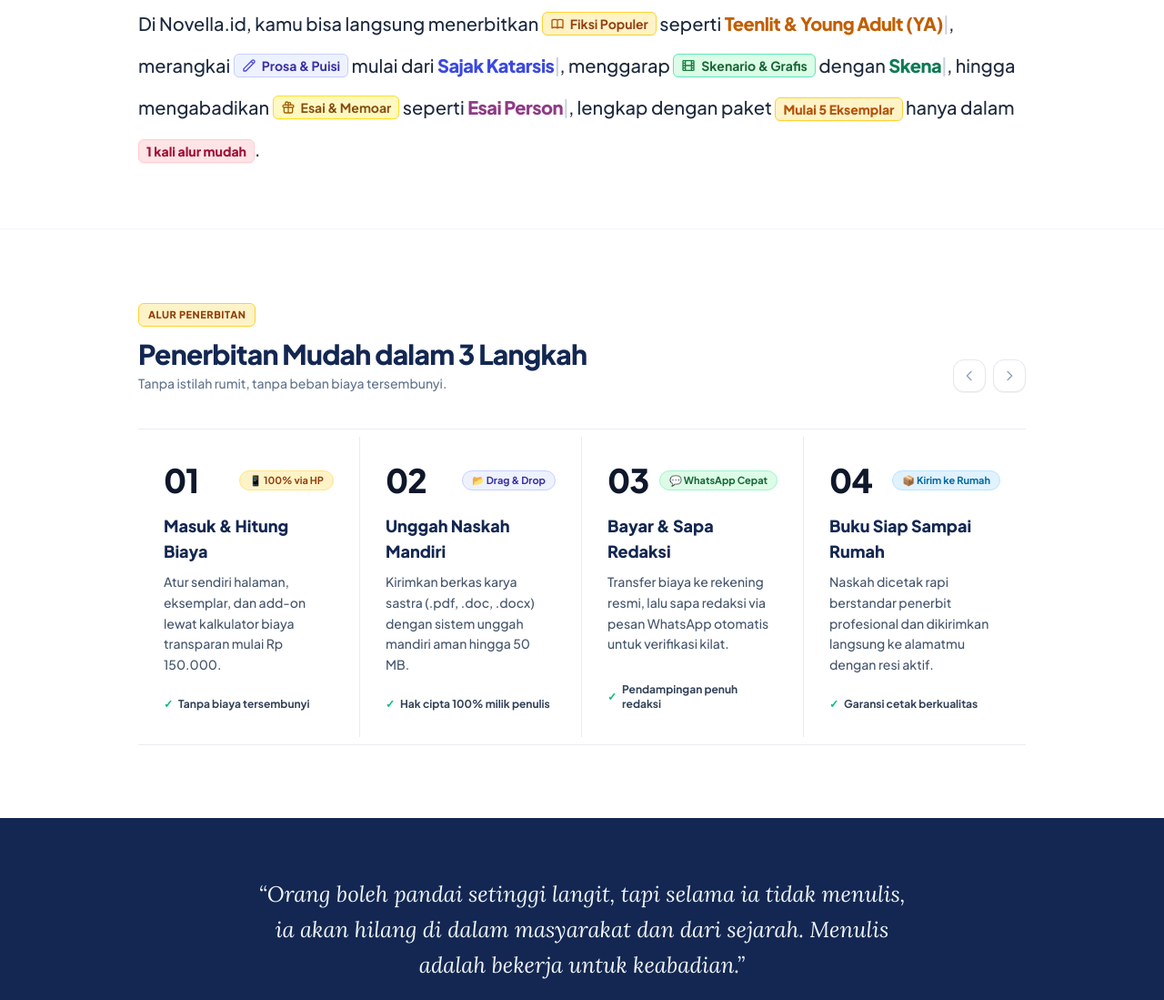
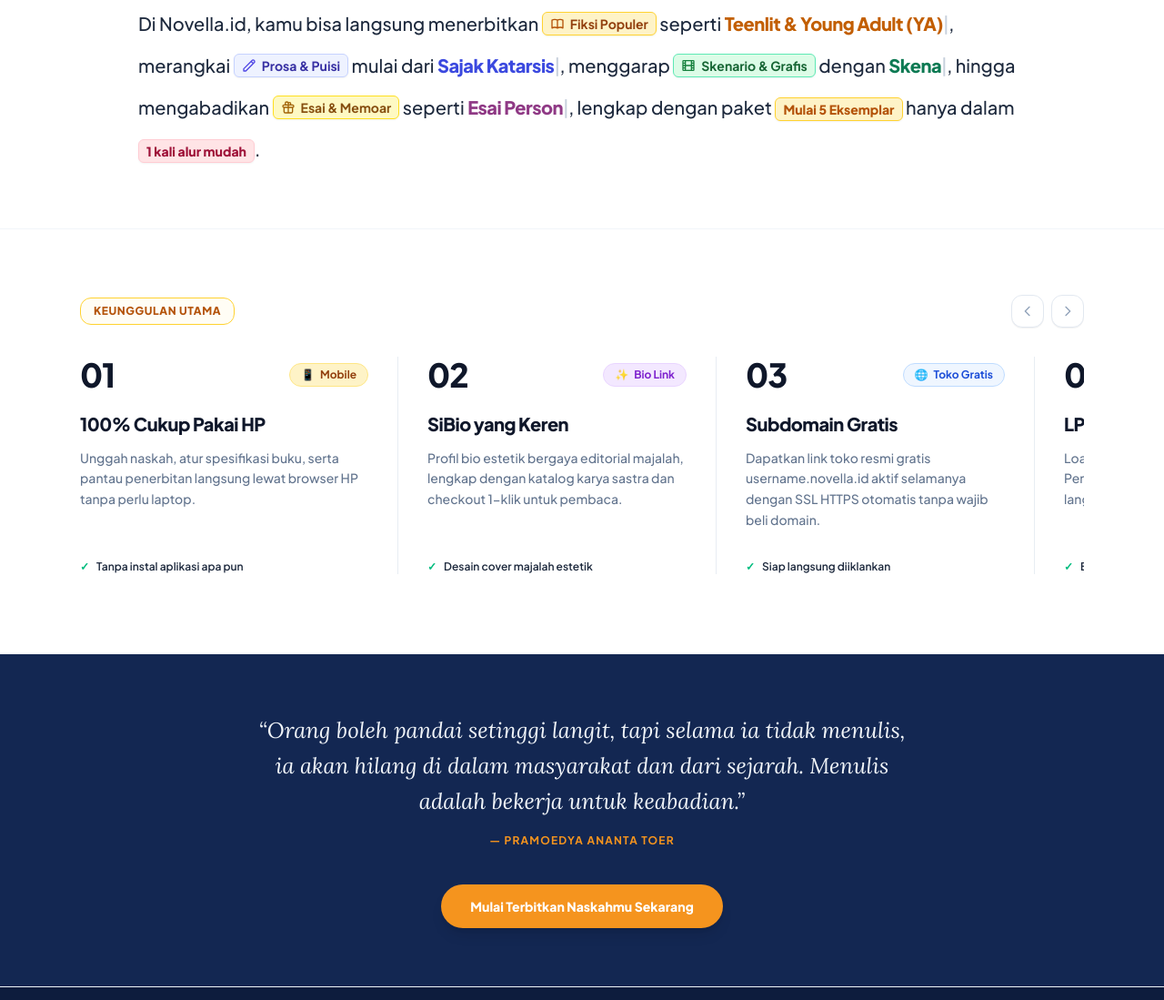
Before and after one commit to crediblemark-official/Novella, an Astro site in the folder apps/frontend/: page / in a window 1280 px wide. Shown: the part 802-1901 px from the top of the page at 91% size. Built offline with nearby package versions, Linux system fonts and the light colour scheme; Astro itself is replaced by a stand-in of ours; no server answers.

Commit message:
style(landing): terapkan card carousel persis seperti gambar referensi (header, badge, pembatas, typography, dan overflow peeking)

```diff
--- a/apps/frontend/src/pages/index.astro
+++ b/apps/frontend/src/pages/index.astro
@@ -114,40 +114,34 @@ import BaseLayout from '../layouts/BaseLayout.astro';
     </div>
   </section>
 
-  <!-- Cara Kerja (Penerbitan Mudah Bergaya Editorial Minimalis ala Referensi) -->
-  <section id="cara-kerja" class="border-t border-slate-100 bg-white py-16 sm:py-20">
-    <div class="mx-auto max-w-5xl px-4 sm:px-6">
-      <!-- Section Header with Pill & Carousel Arrows -->
-      <div class="flex flex-wrap items-end justify-between gap-4">
+  <!-- Section Keunggulan Utama / Alur Sastra ala Referensi Persis -->
+  <section id="cara-kerja" class="bg-white py-14 sm:py-18 overflow-hidden border-t border-slate-100">
+    <div class="mx-auto max-w-6xl px-4 sm:px-6">
+      <!-- Top Header Row -->
+      <div class="flex items-center justify-between pb-8">
         <div>
-          <div class="inline-flex items-center rounded-md border border-amber-300 bg-[#FEF3C7] px-2.5 py-1 text-[11px] font-extrabold uppercase tracking-wider text-[#92400E]">
-            ALUR PENERBITAN
-          </div>
-          <h2 class="mt-3 text-2xl font-extrabold text-navy sm:text-3xl tracking-tight">
-            Penerbitan Mudah dalam 3 Langkah
-          </h2>
-          <p class="mt-1 text-xs text-slate-500 sm:text-sm">
-            Tanpa istilah rumit, tanpa beban biaya tersembunyi.
-          </p>
+          <span class="inline-flex items-center rounded-xl border border-amber-300 bg-[#FFFDF5] px-3.5 py-1.5 text-xs font-extrabold uppercase tracking-wider text-[#B45309]">
+            KEUNGGULAN UTAMA
+          </span>
         </div>
 
-        <!-- Carousel Navigation Arrows -->
+        <!-- Carousel Navigation Controls -->
         <div class="flex items-center gap-2">
           <button
-            id="step-carousel-prev"
+            id="carousel-btn-prev"
             type="button"
-            aria-label="Langkah Sebelumnya"
-            class="flex h-9 w-9 items-center justify-center rounded-xl border border-slate-200 bg-white text-slate-400 shadow-2xs transition-colors hover:border-navy hover:text-navy active:scale-95"
+            aria-label="Sebelumnya"
+            class="flex h-9 w-9 items-center justify-center rounded-xl border border-slate-200 bg-white text-slate-400 shadow-2xs transition-all hover:border-navy hover:text-navy hover:shadow-xs active:scale-95 cursor-pointer"
           >
             <svg class="h-4 w-4" fill="none" stroke="currentColor" viewBox="0 0 24 24">
               <path stroke-linecap="round" stroke-linejoin="round" stroke-width="2" d="M15 19l-7-7 7-7" />
             </svg>
           </button>
           <button
-            id="step-carousel-next"
+            id="carousel-btn-next"
             type="button"
-            aria-label="Langkah Selanjutnya"
-            class="flex h-9 w-9 items-center justify-center rounded-xl border border-slate-200 bg-white text-slate-400 shadow-2xs transition-colors hover:border-navy hover:text-navy active:scale-95"
+            aria-label="Selanjutnya"
+            class="flex h-9 w-9 items-center justify-center rounded-xl border border-slate-200 bg-white text-slate-400 shadow-2xs transition-all hover:border-navy hover:text-navy hover:shadow-xs active:scale-95 cursor-pointer"
           >
             <svg class="h-4 w-4" fill="none" stroke="currentColor" viewBox="0 0 24 24">
               <path stroke-linecap="round" stroke-linejoin="round" stroke-width="2" d="M9 5l7 7-7 7" />
@@ -156,96 +150,124 @@ import BaseLayout from '../layouts/BaseLayout.astro';
         </div>
       </div>
 
-      <!-- Step Cards with Vertical Dividers -->
+      <!-- Carousel Cards Track -->
       <div
-        id="steps-container"
-        class="mt-10 flex overflow-x-auto snap-x snap-mandatory md:grid md:grid-cols-4 divide-y md:divide-y-0 md:divide-x divide-slate-200/80 border-y border-slate-200/80 bg-white py-2 scroll-smooth scrollbar-none"
+        id="keunggulan-track"
+        class="flex gap-0 overflow-x-auto scroll-smooth scrollbar-none pb-4"
+        style="-ms-overflow-style: none; scrollbar-width: none;"
       >
         <!-- Card 01 -->
-        <div class="flex min-w-[85%] sm:min-w-[50%] md:min-w-0 snap-start flex-col justify-between p-6 sm:p-7 flex-shrink-0 md:flex-shrink">
+        <div class="w-[290px] sm:w-[330px] md:w-[350px] flex-shrink-0 pr-6 sm:pr-8 border-r border-slate-200/80 flex flex-col justify-between">
           <div>
             <div class="flex items-center justify-between">
-              <span class="text-3xl sm:text-4xl font-extrabold tracking-tight text-slate-900">01</span>
-              <span class="inline-flex items-center gap-1 rounded-full border border-amber-200 bg-[#FEF3C7] px-2.5 py-0.5 text-[11px] font-bold text-[#92400E]">
-                <span>📱 100% via HP</span>
+              <span class="text-3xl sm:text-4xl font-extrabold tracking-tight text-[#0F172A]">01</span>
+              <span class="inline-flex items-center gap-1.5 rounded-full border border-amber-200 bg-[#FEF3C7] px-3 py-1 text-xs font-bold text-[#92400E]">
+                <span>📱</span>
+                <span>Mobile</span>
               </span>
             </div>
-            <h3 class="mt-4 text-base sm:text-lg font-extrabold text-navy">
-              Masuk & Hitung Biaya
+            <h3 class="mt-5 text-xl font-extrabold text-[#0F172A] tracking-tight">
+              100% Cukup Pakai HP
             </h3>
-            <p class="mt-2 text-xs sm:text-sm leading-relaxed text-slate-600">
-              Atur sendiri halaman, eksemplar, dan add-on lewat kalkulator biaya transparan mulai Rp 150.000.
+            <p class="mt-3 text-sm leading-relaxed text-slate-500 font-normal">
+              Unggah naskah, atur spesifikasi buku, serta pantau penerbitan langsung lewat browser HP tanpa perlu laptop.
             </p>
           </div>
-          <div class="mt-6 flex items-center gap-1.5 text-xs font-bold text-slate-700">
-            <span class="text-emerald-500 font-extrabold">✓</span>
-            <span>Tanpa biaya tersembunyi</span>
+          <div class="mt-8 flex items-center gap-2 text-xs font-semibold text-slate-800">
+            <span class="text-emerald-500 font-bold">✓</span>
+            <span>Tanpa instal aplikasi apa pun</span>
           </div>
         </div>
 
         <!-- Card 02 -->
-        <div class="flex min-w-[85%] sm:min-w-[50%] md:min-w-0 snap-start flex-col justify-between p-6 sm:p-7 flex-shrink-0 md:flex-shrink">
+        <div class="w-[290px] sm:w-[330px] md:w-[350px] flex-shrink-0 px-6 sm:px-8 border-r border-slate-200/80 flex flex-col justify-between">
           <div>
             <div class="flex items-center justify-between">
-              <span class="text-3xl sm:text-4xl font-extrabold tracking-tight text-slate-900">02</span>
-              <span class="inline-flex items-center gap-1 rounded-full border border-indigo-200 bg-[#EEF2FF] px-2.5 py-0.5 text-[11px] font-bold text-[#3730A3]">
-                <span>📂 Drag & Drop</span>
+              <span class="text-3xl sm:text-4xl font-extrabold tracking-tight text-[#0F172A]">02</span>
+              <span class="inline-flex items-center gap-1.5 rounded-full border border-purple-200 bg-[#F3E8FF] px-3 py-1 text-xs font-bold text-[#7E22CE]">
+                <span>✨</span>
+                <span>Bio Link</span>
               </span>
             </div>
-            <h3 class="mt-4 text-base sm:text-lg font-extrabold text-navy">
-              Unggah Naskah Mandiri
+            <h3 class="mt-5 text-xl font-extrabold text-[#0F172A] tracking-tight">
+              SiBio yang Keren
             </h3>
-            <p class="mt-2 text-xs sm:text-sm leading-relaxed text-slate-600">
-              Kirimkan berkas karya sastra (.pdf, .doc, .docx) dengan sistem unggah mandiri aman hingga 50 MB.
+            <p class="mt-3 text-sm leading-relaxed text-slate-500 font-normal">
+              Profil bio estetik bergaya editorial majalah, lengkap dengan katalog karya sastra dan checkout 1-klik untuk pembaca.
             </p>
           </div>
-          <div class="mt-6 flex items-center gap-1.5 text-xs font-bold text-slate-700">
-            <span class="text-emerald-500 font-extrabold">✓</span>
-            <span>Hak cipta 100% milik penulis</span>
+          <div class="mt-8 flex items-center gap-2 text-xs font-semibold text-slate-800">
+            <span class="text-emerald-500 font-bold">✓</span>
+            <span>Desain cover majalah estetik</span>
           </div>
         </div>
 
         <!-- Card 03 -->
-        <div class="flex min-w-[85%] sm:min-w-[50%] md:min-w-0 snap-start flex-col justify-between p-6 sm:p-7 flex-shrink-0 md:flex-shrink">
+        <div class="w-[290px] sm:w-[330px] md:w-[350px] flex-shrink-0 px-6 sm:px-8 border-r border-slate-200/80 flex flex-col justify-between">
           <div>
             <div class="flex items-center justify-between">
-              <span class="text-3xl sm:text-4xl font-extrabold tracking-tight text-slate-900">03</span>
-              <span class="inline-flex items-center gap-1 rounded-full border border-emerald-200 bg-[#DCFCE7] px-2.5 py-0.5 text-[11px] font-bold text-[#166534]">
-                <span>💬 WhatsApp Cepat</span>
+              <span class="text-3xl sm:text-4xl font-extrabold tracking-tight text-[#0F172A]">03</span>
+              <span class="inline-flex items-center gap-1.5 rounded-full border border-blue-200 bg-[#EFF6FF] px-3 py-1 text-xs font-bold text-[#1D4ED8]">
+                <span>🌐</span>
+                <span>Toko Gratis</span>
               </span>
             </div>
-            <h3 class="mt-4 text-base sm:text-lg font-extrabold text-navy">
-              Bayar & Sapa Redaksi
+            <h3 class="mt-5 text-xl font-extrabold text-[#0F172A] tracking-tight">
+              Subdomain Gratis
             </h3>
-            <p class="mt-2 text-xs sm:text-sm leading-relaxed text-slate-600">
-              Transfer biaya ke rekening resmi, lalu sapa redaksi via pesan WhatsApp otomatis untuk verifikasi kilat.
+            <p class="mt-3 text-sm leading-relaxed text-slate-500 font-normal">
+              Dapatkan link toko resmi gratis username.novella.id aktif selamanya dengan SSL HTTPS otomatis tanpa wajib beli domain.
             </p>
           </div>
-          <div class="mt-6 flex items-center gap-1.5 text-xs font-bold text-slate-700">
-            <span class="text-emerald-500 font-extrabold">✓</span>
-            <span>Pendampingan penuh redaksi</span>
+          <div class="mt-8 flex items-center gap-2 text-xs font-semibold text-slate-800">
+            <span class="text-emerald-500 font-bold">✓</span>
+            <span>Siap langsung diiklankan</span>
           </div>
         </div>
 
         <!-- Card 04 -->
-        <div class="flex min-w-[85%] sm:min-w-[50%] md:min-w-0 snap-start flex-col justify-between p-6 sm:p-7 flex-shrink-0 md:flex-shrink">
+        <div class="w-[290px] sm:w-[330px] md:w-[350px] flex-shrink-0 px-6 sm:px-8 border-r border-slate-200/80 flex flex-col justify-between">
           <div>
             <div class="flex items-center justify-between">
-              <span class="text-3xl sm:text-4xl font-extrabold tracking-tight text-slate-900">04</span>
-              <span class="inline-flex items-center gap-1 rounded-full border border-sky-200 bg-[#E0F2FE] px-2.5 py-0.5 text-[11px] font-bold text-[#0369A1]">
-                <span>📦 Kirim ke Rumah</span>
+              <span class="text-3xl sm:text-4xl font-extrabold tracking-tight text-[#0F172A]">04</span>
+              <span class="inline-flex items-center gap-1.5 rounded-full border border-emerald-200 bg-[#DCFCE7] px-3 py-1 text-xs font-bold text-[#166534]">
+                <span>⚡</span>
+                <span>Landing Page</span>
               </span>
             </div>
-            <h3 class="mt-4 text-base sm:text-lg font-extrabold text-navy">
-              Buku Siap Sampai Rumah
+            <h3 class="mt-5 text-xl font-extrabold text-[#0F172A] tracking-tight">
+              LP Tak Terbatas
             </h3>
-            <p class="mt-2 text-xs sm:text-sm leading-relaxed text-slate-600">
-              Naskah dicetak rapi berstandar penerbit profesional dan dikirimkan langsung ke alamatmu dengan resi aktif.
+            <p class="mt-3 text-sm leading-relaxed text-slate-500 font-normal">
+              Loading super kilat di bawah 1 detik. Pengunjung membaca sinopsis karya dan langsung memesan tanpa hambatan.
             </p>
           </div>
-          <div class="mt-6 flex items-center gap-1.5 text-xs font-bold text-slate-700">
-            <span class="text-emerald-500 font-extrabold">✓</span>
-            <span>Garansi cetak berkualitas</span>
+          <div class="mt-8 flex items-center gap-2 text-xs font-semibold text-slate-800">
+            <span class="text-emerald-500 font-bold">✓</span>
+            <span>Buka instan tanpa buffering</span>
+          </div>
+        </div>
+
+        <!-- Card 05 -->
+        <div class="w-[290px] sm:w-[330px] md:w-[350px] flex-shrink-0 pl-6 sm:pl-8 flex flex-col justify-between">
+          <div>
+            <div class="flex items-center justify-between">
+              <span class="text-3xl sm:text-4xl font-extrabold tracking-tight text-[#0F172A]">05</span>
+              <span class="inline-flex items-center gap-1.5 rounded-full border border-rose-200 bg-[#FFE4E6] px-3 py-1 text-xs font-bold text-[#9F1239]">
+                <span>📦</span>
+                <span>Cetak 5 Eks</span>
+              </span>
+            </div>
+            <h3 class="mt-5 text-xl font-extrabold text-[#0F172A] tracking-tight">
+              Cetak Mulai Rp 150rb
+            </h3>
+            <p class="mt-3 text-sm leading-relaxed text-slate-500 font-normal">
+              Cetak minimal 5 buku dengan standar penerbitan profesional, legalitas ISBN resmi, dan pengiriman aman ke seluruh Nusantara.
+            </p>
+          </div>
+          <div class="mt-8 flex items-center gap-2 text-xs font-semibold text-slate-800">
+            <span class="text-emerald-500 font-bold">✓</span>
+            <span>Royalti dan hak cipta 100% milikmu</span>
           </div>
         </div>
       </div>
@@ -467,17 +489,17 @@ import BaseLayout from '../layouts/BaseLayout.astro';
           'Antologi Cerita Komunitas',
         ]);
 
-        // Carousel buttons for steps
-        const stepsContainer = document.getElementById('steps-container');
-        const prevBtn = document.getElementById('step-carousel-prev');
-        const nextBtn = document.getElementById('step-carousel-next');
+        // Carousel controls for Keunggulan Utama ala referensi
+        const keunggulanTrack = document.getElementById('keunggulan-track');
+        const prevBtn = document.getElementById('carousel-btn-prev');
+        const nextBtn = document.getElementById('carousel-btn-next');
 
-        if (stepsContainer && prevBtn && nextBtn) {
+        if (keunggulanTrack && prevBtn && nextBtn) {
           prevBtn.addEventListener('click', () => {
-            stepsContainer.scrollBy({ left: -280, behavior: 'smooth' });
+            keunggulanTrack.scrollBy({ left: -340, behavior: 'smooth' });
           });
           nextBtn.addEventListener('click', () => {
-            stepsContainer.scrollBy({ left: 280, behavior: 'smooth' });
+            keunggulanTrack.scrollBy({ left: 340, behavior: 'smooth' });
           });
         }
       });
```
